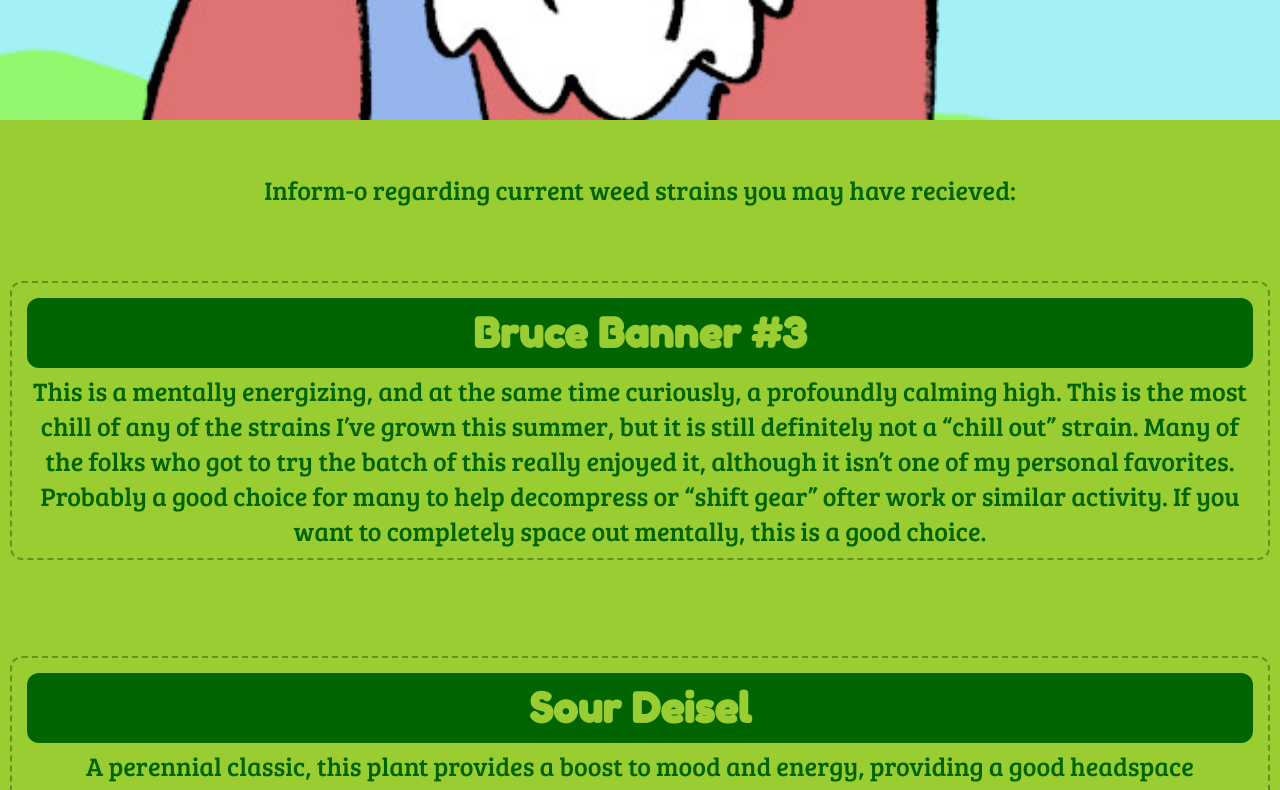
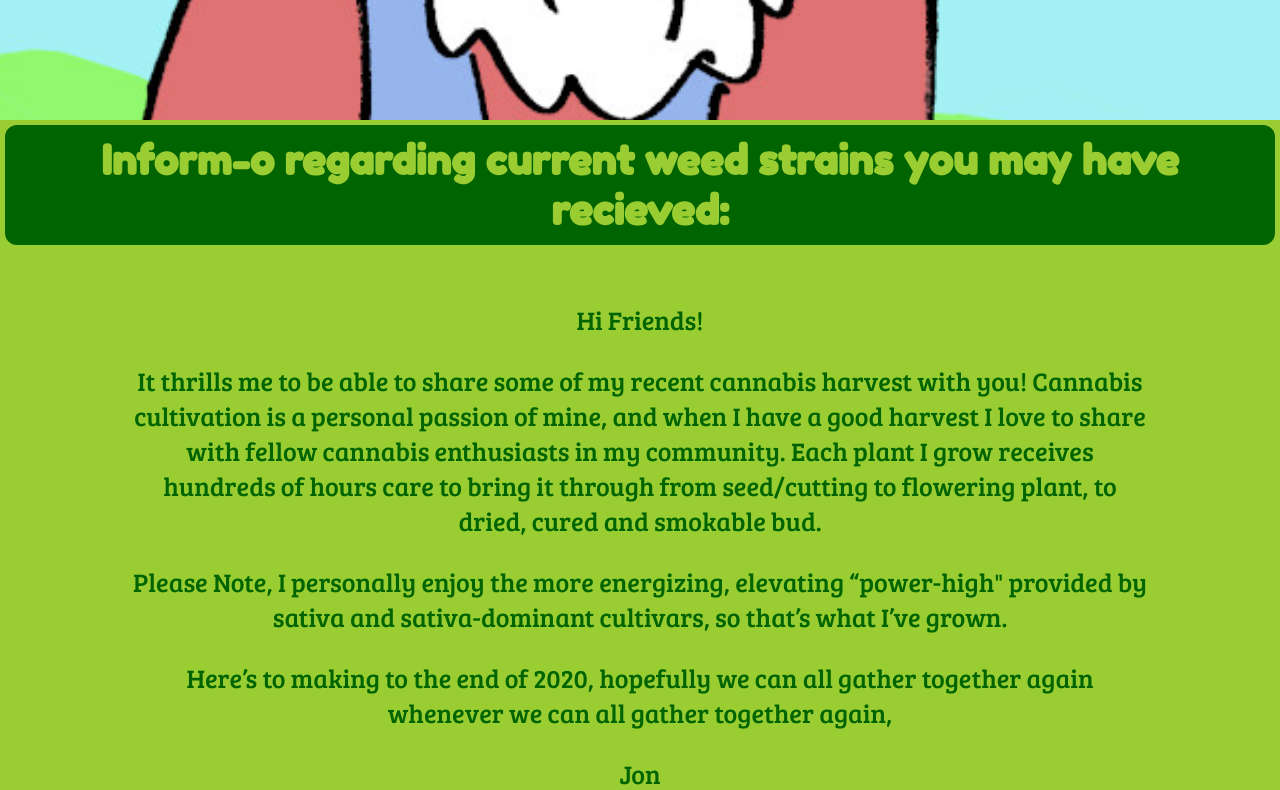
Before and after one commit to MustardJoe/karvest_fest, a React (Create React App) app: page / in a window 1280 px wide. Shown: the part 1720-2510 px from the top of the page. Built offline with nearby package versions, Linux system fonts and the light colour scheme.

Commit message:
pre-publish style and content tweaks

```diff
--- a/src/App.css
+++ b/src/App.css
@@ -18,7 +18,7 @@
 }
 
 a {
-  color: olive;
+  color: seagreen;
 }
 
 .Bong-ripper {
@@ -49,7 +49,7 @@ a {
 }
 
 .ContactLinks {
-  margin: 8px;
+  padding: 8px;
   font-family: 'Fredoka One', cursive;
 }
 
@@ -62,7 +62,7 @@ a {
   align-items: center;
   justify-content: center;
   font-size: calc(25px + 2vmin);
-  min-width: 99vw;
+  min-width: 94vw;
   min-height: 100vh;
 }
 
@@ -89,15 +89,16 @@ a {
   background-color: gold;
   background-image: linear-gradient(yellowgreen 5%, gold);
   padding: 2em;
-  padding-top: 35vh;
-  min-height: 80vh;
+  padding-top: 25vh;
+  min-height: 75vh;
   font-size: calc(35px + 2vmin);
 }
 
 .Informo {
-  margin-top: 2em;
+  margin-top: 1em;
   font-family: 'Bree Serif', serif;
-  max-width: 84%;
+  margin-left: 5em;
+  margin-right: 5em;
 }
 
 .LinksContainer {
--- a/src/App.js
+++ b/src/App.js
@@ -11,7 +11,28 @@ function App() {
     <div className="App">
       <Header/>
       <ImageContainer />
-      <p className="Informo">Inform-o regarding current weed strains you may have recieved:</p>
+        <h3 className="Card-header">Inform-o regarding current weed strains you may have recieved:</h3>
+      <section className="Informo">
+          <p>Hi Friends!</p>
+          <p>
+            It thrills me to be able to share some of my recent cannabis harvest with you!
+            Cannabis cultivation is a personal passion of mine, and when I have a good
+            harvest I love to share with fellow cannabis enthusiasts in my community.
+            Each plant I grow receives hundreds of hours care to bring it through from
+            seed/cutting to flowering plant, to dried, cured and smokable bud.
+          </p>
+          <p>
+            Please Note, I personally enjoy the more energizing, elevating “power-high"
+            provided by sativa and sativa-dominant cultivars, so that’s what I’ve grown.
+          </p>
+          <p>
+            Here’s to making to the end of 2020, hopefully we can all gather together
+            again whenever we can all gather together again,
+          </p>
+          <p>
+            Jon
+          </p>
+      </section>
       <Card strain={weedData.Bruce_Banner}/>
       <Card strain={weedData.Sour_Deisel}/>
       <Card strain={weedData.Nightmare_Cookies}/>
--- a/src/sayingsData.js
+++ b/src/sayingsData.js
@@ -2,9 +2,9 @@ const sayingsData = {
   sayings: [
     '"A hit of keef in the morning makes a person as strong as a hundred camels in the courtyard."',
     '"Ancient stoner wisdom asks us to remember that when the spirit of the flower fills us, we feel full with the flying flower godess"',
-    '"Wear a red rainbow for cheer, and remember, a green rainbow helps the green goblin know who his friends are."',
+    '"Wear a red rainbow for cheer, and remember, a green rainbow helps the gleeful green goblin know who his friends are."',
     '"Technology is just a new means to achieve an old end. We are nothing more than trousered apes traveling at 2000 miles per hour."',
-    '"If you go nosing around for cabages, and you end up 3 feet down the ol crows gizzard, ya best have brung yer galloshes."'
+    '"Fuck Power"'
   ],
   getRandom: () => {
     const randomMsg = sayingsData.sayings[Math.floor(Math.random()
```
